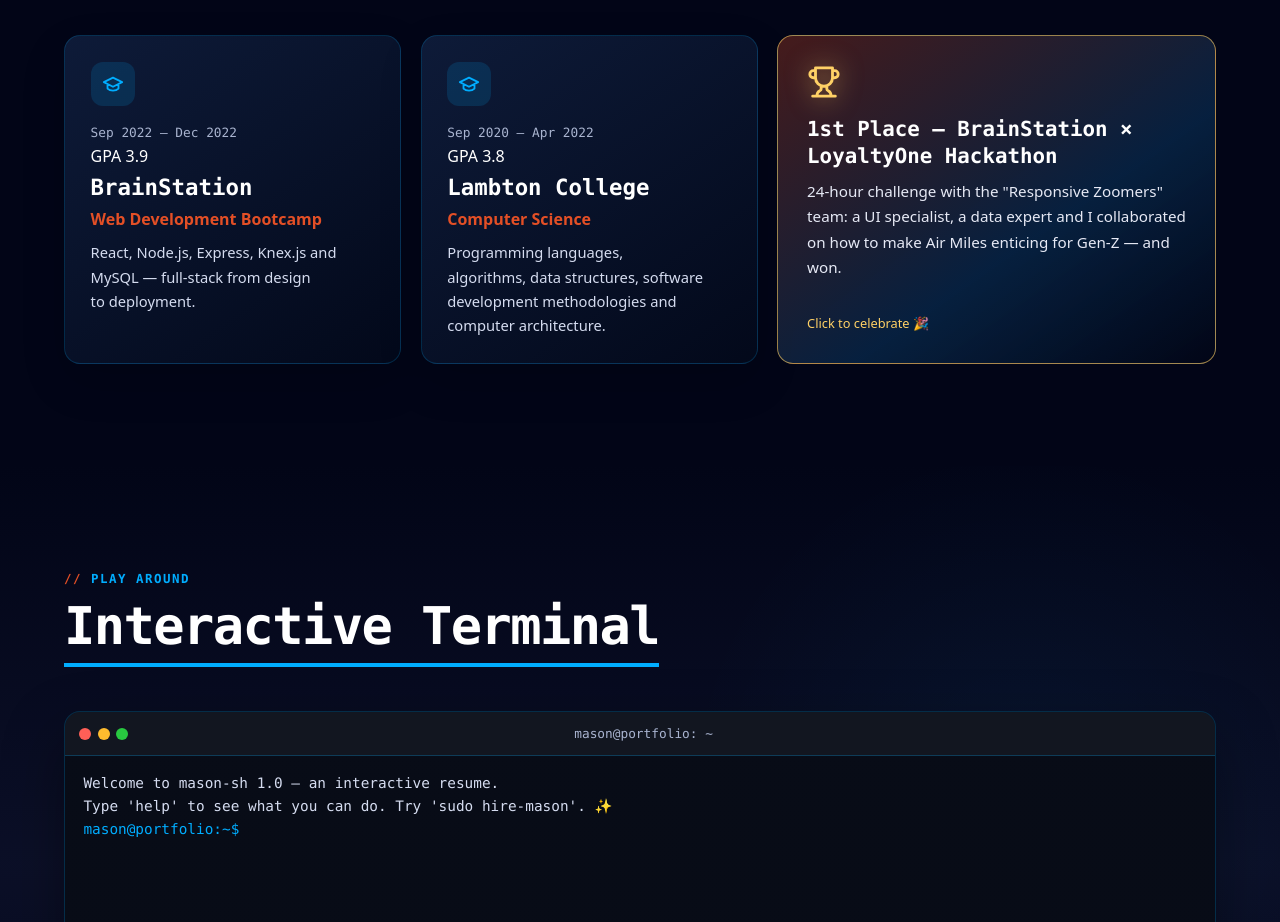
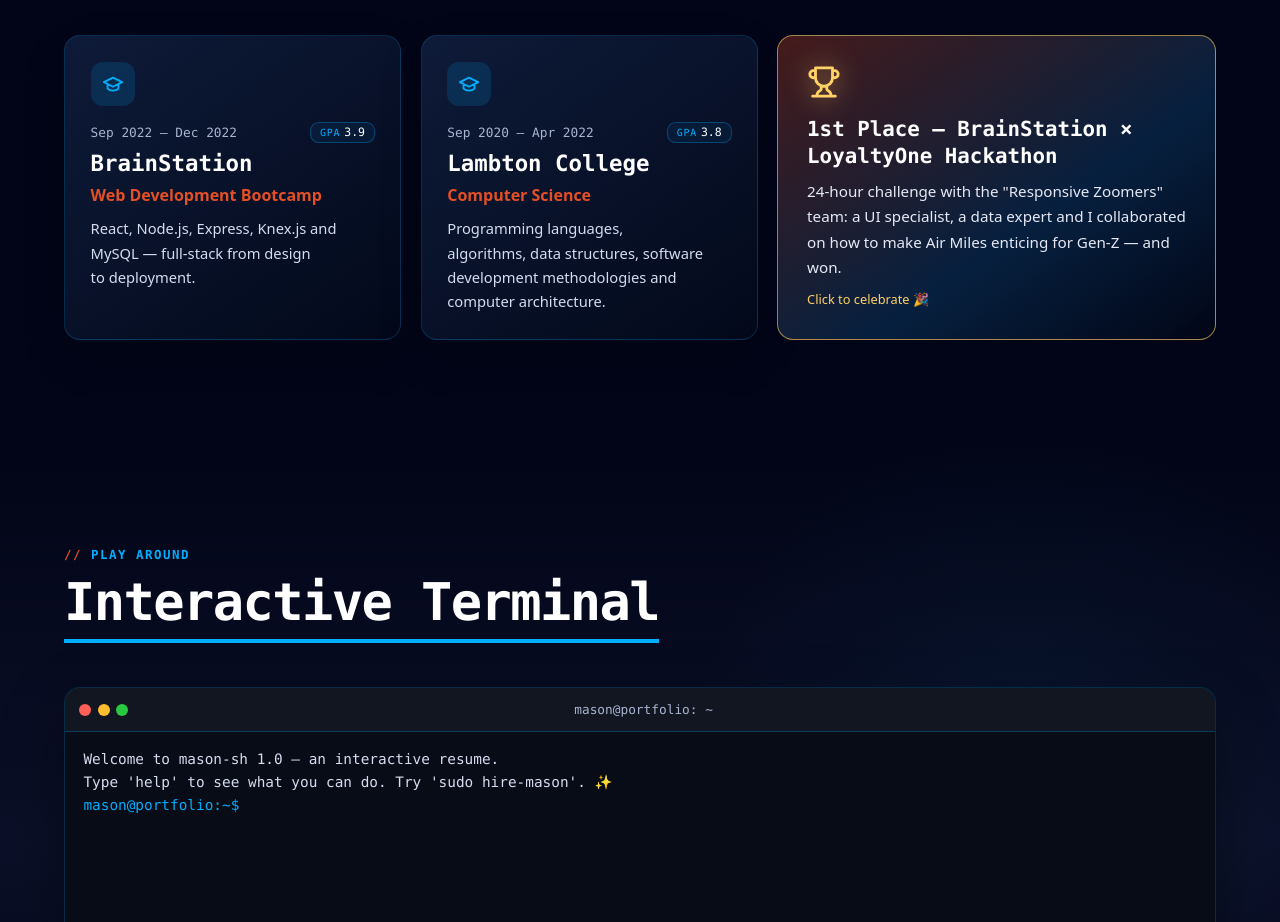
Before and after one commit to Masons-coding/my-resume-website, a React (Create React App) app: page / in a window 1280 px wide. Shown: the part 8140-9062 px from the top of the page. Built offline with nearby package versions, Linux system fonts and the light colour scheme; a web font is replaced by a local one.

Commit message:
Polish education GPA presentation

```diff
--- a/src/components/Education/Education.scss
+++ b/src/components/Education/Education.scss
@@ -36,10 +36,47 @@
     margin-bottom: 1rem;
   }
 
+  &__meta {
+    display: flex;
+    align-items: center;
+    justify-content: space-between;
+    gap: 0.75rem;
+    margin-bottom: 0.1rem;
+  }
+
   &__period {
     font-family: $font-mono;
     font-size: 0.8rem;
     color: $muted;
+  }
+
+  &__gpa {
+    flex: 0 0 auto;
+    display: inline-flex;
+    align-items: baseline;
+    gap: 0.25rem;
+    padding: 0.26rem 0.55rem;
+    border-radius: 0.55rem;
+    border: 1px solid rgba(0, 173, 255, 0.3);
+    background: rgba(0, 173, 255, 0.07);
+    color: $white;
+    font-family: $font-mono;
+    font-size: 0.72rem;
+    line-height: 1;
+
+    span {
+      color: $cyan;
+      font-size: 0.62rem;
+      text-transform: uppercase;
+      letter-spacing: 0.08em;
+    }
+  }
+
+  @include mobile {
+    &__meta {
+      align-items: flex-start;
+      flex-wrap: wrap;
+    }
   }
 
   &__school {
```
